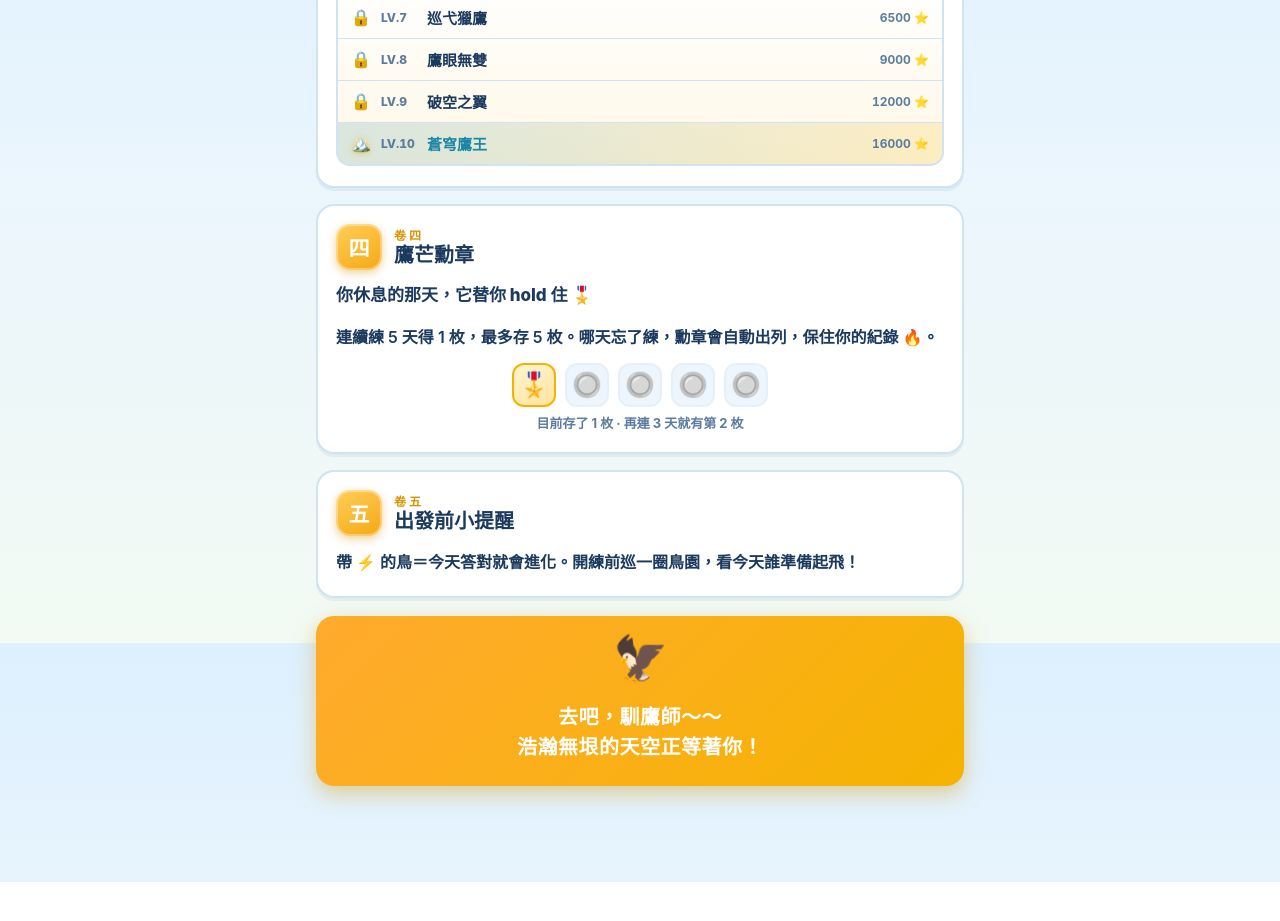
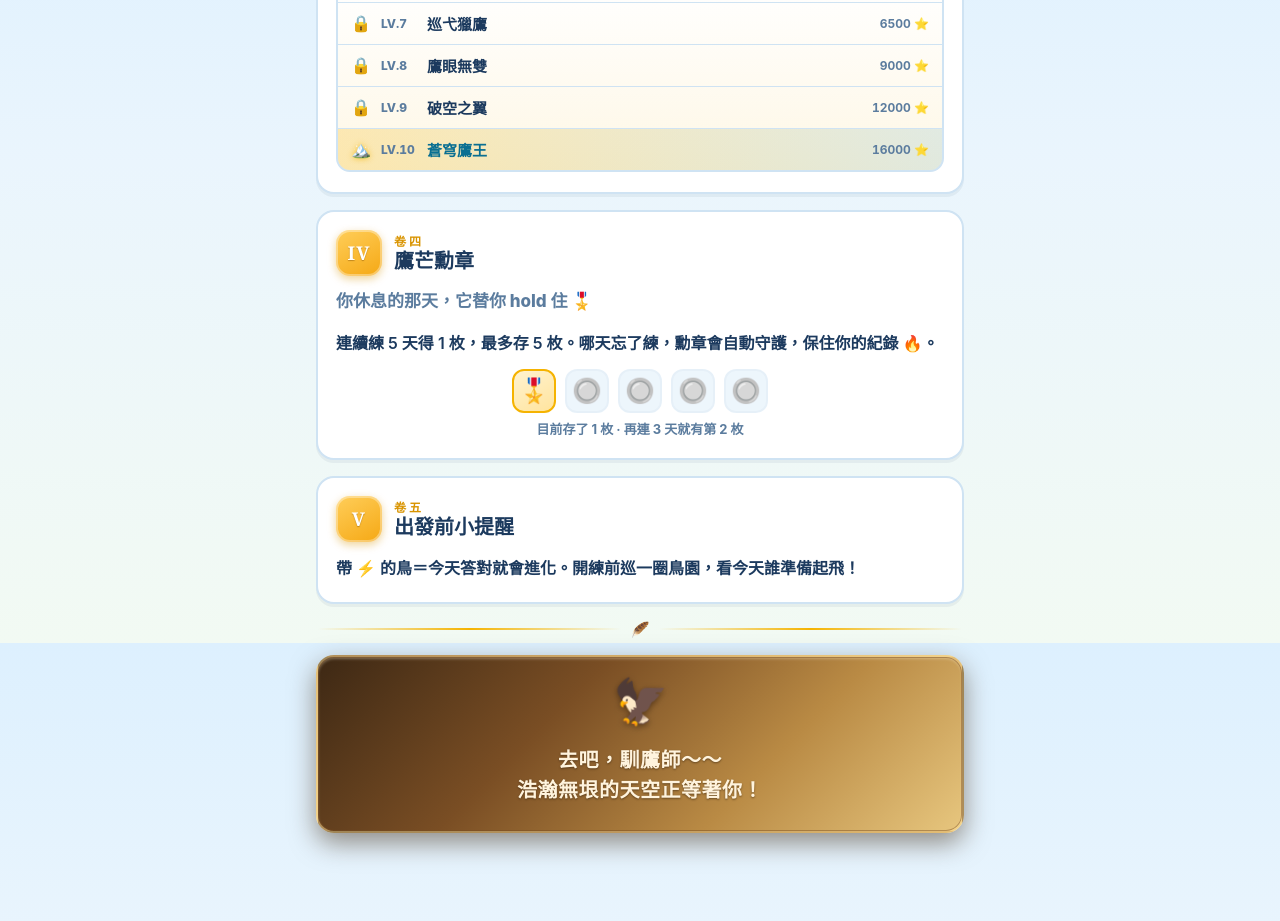
Before and after one commit to venevchao/eagle-vocab, a plain HTML site: page manual-preview.html in a window 1280 px wide. Shown: the part 1757-2678 px from the top of the page. Before the commit the page ends 2639 px from the top, so only its background shows below. Drawn offline with Linux system fonts and the light colour scheme.

Commit message:
祕笈預覽微調9項：羅馬數字Copperplate封印、引言色階、鷹羽附註bullet、小標階級修正、蒼穹鷹王左金右青、勳章文案守護、首尾鷹羽呼應、青銅令牌CTA
Co-Authored-By: Claude Opus <noreply@anthropic.com>

```diff
--- a/manual-preview.html
+++ b/manual-preview.html
@@ -62,11 +62,13 @@
        padding:18px 18px 20px;box-shadow:0 3px 0 rgba(28,58,94,.06);margin-top:16px;}
   .volHead{display:flex;align-items:center;gap:12px;margin-bottom:12px;}
   .seal{width:46px;height:46px;flex:none;border-radius:14px;background:var(--seal);
-        display:grid;place-items:center;color:#fff;font-weight:800;font-size:21px;
+        display:grid;place-items:center;color:#fff;font-weight:700;font-size:19px;letter-spacing:1px;
+        font-family:"Copperplate","Copperplate Gothic Light","Trajan Pro",Georgia,serif;
+        text-shadow:0 1px 1px rgba(140,90,10,.5);
         box-shadow:0 3px 8px rgba(214,148,0,.4),inset 0 0 0 2px rgba(255,255,255,.35);}
   .eyebrow{font-size:12px;font-weight:800;letter-spacing:3px;color:var(--gold-d);}
   .vt{font-size:20px;font-weight:800;line-height:1.2;}
-  .lede{font-size:17px;font-weight:800;line-height:1.6;color:var(--ink);margin-bottom:14px;}
+  .lede{font-size:17px;font-weight:800;line-height:1.6;color:var(--ink2);margin-bottom:14px;}
   .hl{background:linear-gradient(transparent 58%,rgba(245,179,1,.42) 58%);padding:0 2px;border-radius:2px;}
 
   /* 進化梯 */
@@ -84,6 +86,7 @@
   .evoRow.eagle .evoName{color:var(--gold-d);}
   .evoRow.eagle .evoPill{background:var(--seal);color:#fff;}
   .note{color:var(--ink2);font-size:13px;font-weight:700;margin-top:6px;text-align:center;}
+  .note .fb{color:var(--gold-d);margin-right:4px;}
 
   /* 一般說明段 */
   .say{font-size:16px;font-weight:600;line-height:1.75;color:var(--ink);}
@@ -92,8 +95,8 @@
            font-weight:800;font-size:16px;line-height:1.6;text-align:center;}
 
   /* 星星價目 */
-  .sublabel{font-size:13px;font-weight:800;letter-spacing:1px;color:var(--ink2);
-            margin:4px 0 8px;display:flex;align-items:center;gap:6px;}
+  .sublabel{font-size:15px;font-weight:800;letter-spacing:.5px;color:var(--ink);
+            margin:6px 0 9px;display:flex;align-items:center;gap:6px;}
   .earn{display:flex;justify-content:space-between;align-items:center;padding:8px 0;
         border-bottom:1px dashed var(--line);font-size:15px;font-weight:600;}
   .earn:last-child{border-bottom:none;}
@@ -117,8 +120,8 @@
   .tier.here .tn{color:var(--gold-d);}
   .tier.here .youAre{margin-left:6px;font-size:11px;font-weight:800;color:#fff;
              background:var(--gold-d);padding:2px 7px;border-radius:999px;vertical-align:middle;}
-  .tier.summit{background:linear-gradient(90deg,rgba(29,134,166,.16),rgba(245,179,1,.16));}
-  .tier.summit .tn{color:var(--teal);}
+  .tier.summit{background:linear-gradient(90deg,rgba(245,179,1,.24),rgba(29,134,166,.13));}
+  .tier.summit .tn{color:#0A6F92;}
   .tier.summit .st{filter:drop-shadow(0 0 3px rgba(245,179,1,.8));}
 
   /* 勳章格 */
@@ -129,11 +132,14 @@
   .slot.off{opacity:.5;}
 
   /* 送行 */
-  .sendoff{margin-top:18px;text-align:center;padding:24px 18px;border-radius:var(--r);color:#fff;
-           background:linear-gradient(135deg,var(--sun),var(--gold));
-           box-shadow:0 8px 22px rgba(214,148,0,.4);}
-  .sendoff .bird{font-size:44px;display:block;margin-bottom:8px;animation:soar 3.5s ease-in-out infinite;}
-  .sendoff .line{font-size:20px;font-weight:800;line-height:1.5;letter-spacing:.5px;}
+  .sendoff{margin-top:16px;text-align:center;padding:26px 20px;border-radius:var(--r);color:#FFF4DE;
+           background:linear-gradient(135deg,#3D2814 0%,#7A4E24 36%,#B98A44 68%,#E7C67E 100%);
+           border:2px solid rgba(255,224,150,.5);
+           box-shadow:0 10px 26px rgba(60,38,16,.5),inset 0 0 0 1px rgba(120,74,30,.45),inset 0 2px 3px rgba(255,240,205,.35);}
+  .sendoff .bird{font-size:44px;display:block;margin-bottom:8px;animation:soar 3.5s ease-in-out infinite;
+                 filter:drop-shadow(0 2px 3px rgba(40,24,8,.55));}
+  .sendoff .line{font-size:20px;font-weight:800;line-height:1.5;letter-spacing:.5px;
+                 text-shadow:0 1px 2px rgba(50,30,10,.55);}
   @keyframes soar{0%,100%{transform:translateY(0) rotate(-4deg);}50%{transform:translateY(-9px) rotate(4deg);}}
   @media (prefers-reduced-motion:reduce){.sendoff .bird{animation:none;}}
 
@@ -150,6 +156,7 @@
     .hl{background:linear-gradient(transparent 58%,rgba(255,197,61,.32) 58%);}
     .slot.on{background:linear-gradient(150deg,#3a3011,#4a3c12);}
     .promise{background:linear-gradient(135deg,rgba(69,200,126,.16),rgba(107,203,224,.14));}
+    .tier.summit .tn{color:#83DAEE;}
   }
 </style>
 </head>
@@ -175,7 +182,7 @@
     <!-- 卷一 -->
     <section class="vol">
       <div class="volHead">
-        <div class="seal">一</div>
+        <div class="seal">I</div>
         <div><div class="eyebrow">卷一</div><div class="vt">鷹兒成長之路</div></div>
       </div>
       <p class="lede">答對一次升一級，升級後睡幾天再考——<span class="hl">睡眠是記憶固著劑</span>，睡飽才記得牢。</p>
@@ -187,13 +194,13 @@
         <div class="evoRow"><div class="evoDot">🦜</div><span class="evoName">成鳥</span><span class="evoPill">睡 8 天再考</span></div>
         <div class="evoRow eagle"><div class="evoDot">🦅</div><span class="evoName">雄鷹</span><span class="evoPill">畢業，起飛！</span></div>
       </div>
-      <p class="note">任務簡單的字，到成鳥就可以飛囉。</p>
+      <p class="note"><span class="fb">🪶</span>任務簡單的字，到成鳥就可以飛囉。</p>
     </section>
 
     <!-- 卷二 -->
     <section class="vol">
       <div class="volHead">
-        <div class="seal">二</div>
+        <div class="seal">II</div>
         <div><div class="eyebrow">卷二</div><div class="vt">答錯了？別擔心</div></div>
       </div>
       <p class="lede">連雄鷹都可能忘了怎麼飛，再練練就好。</p>
@@ -204,7 +211,7 @@
     <!-- 卷三 -->
     <section class="vol">
       <div class="volHead">
-        <div class="seal">三</div>
+        <div class="seal">III</div>
         <div><div class="eyebrow">卷三</div><div class="vt">星星與天梯</div></div>
       </div>
       <p class="lede">讓星星引領著你，從新手一路登上蒼穹。</p>
@@ -234,11 +241,11 @@
     <!-- 卷四 -->
     <section class="vol">
       <div class="volHead">
-        <div class="seal">四</div>
+        <div class="seal">IV</div>
         <div><div class="eyebrow">卷四</div><div class="vt">鷹芒勳章</div></div>
       </div>
       <p class="lede">你休息的那天，它替你 hold 住 🎖️</p>
-      <p class="say">連續練 5 天得 1 枚，最多存 5 枚。哪天忘了練，勳章會自動出列，保住你的紀錄 🔥。</p>
+      <p class="say">連續練 5 天得 1 枚，最多存 5 枚。哪天忘了練，勳章會自動守護，保住你的紀錄 🔥。</p>
       <div class="slots">
         <div class="slot on">🎖️</div>
         <div class="slot off">🔘</div>
@@ -252,11 +259,13 @@
     <!-- 卷五 -->
     <section class="vol">
       <div class="volHead">
-        <div class="seal">五</div>
+        <div class="seal">V</div>
         <div><div class="eyebrow">卷五</div><div class="vt">出發前小提醒</div></div>
       </div>
       <p class="say">帶 <b style="color:var(--gold-d)">⚡</b> 的鳥＝今天答對就會進化。開練前巡一圈鳥園，看今天誰準備起飛！</p>
     </section>
+
+    <div class="divider"><span class="f">🪶</span></div>
 
     <!-- 送行 -->
     <div class="sendoff">
```
